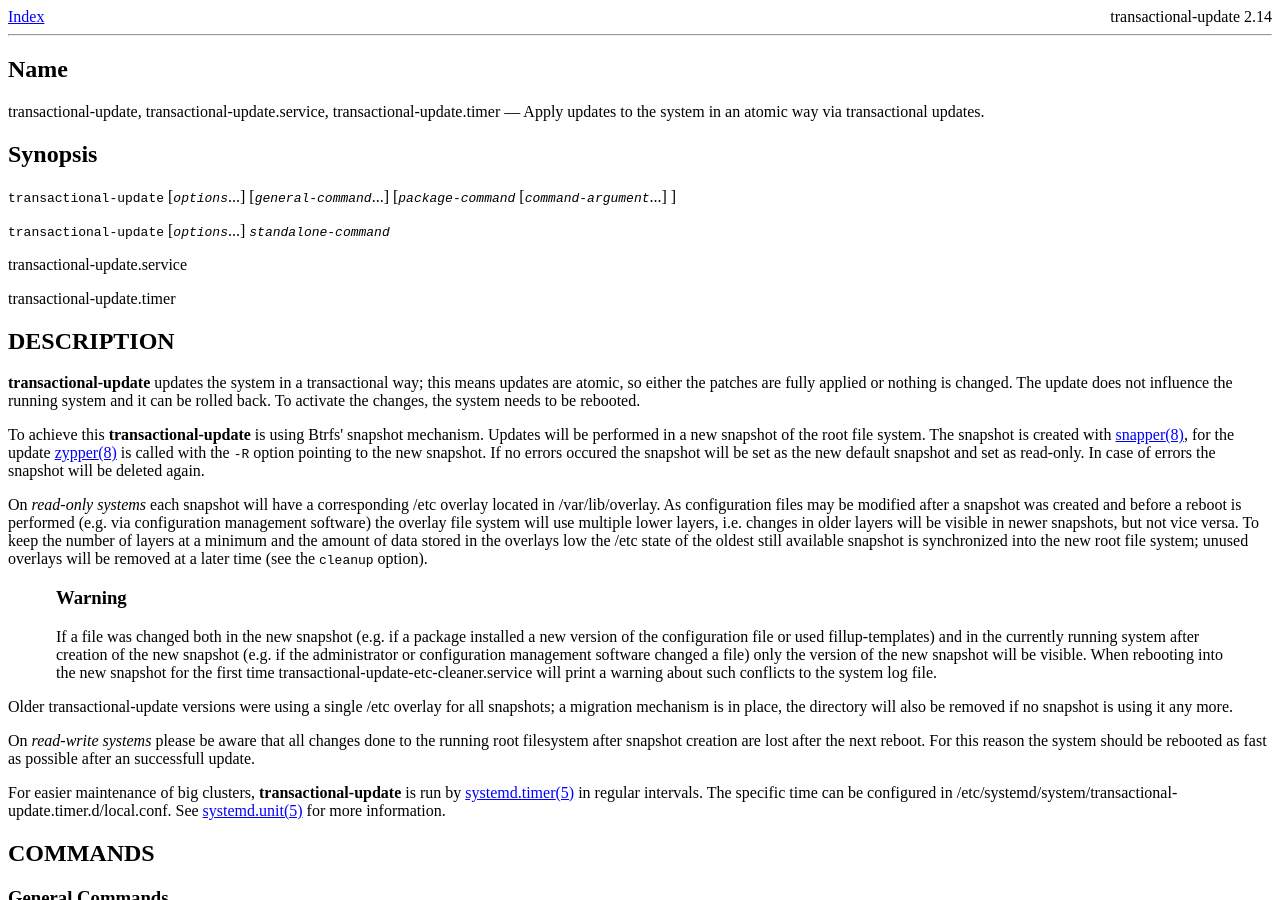
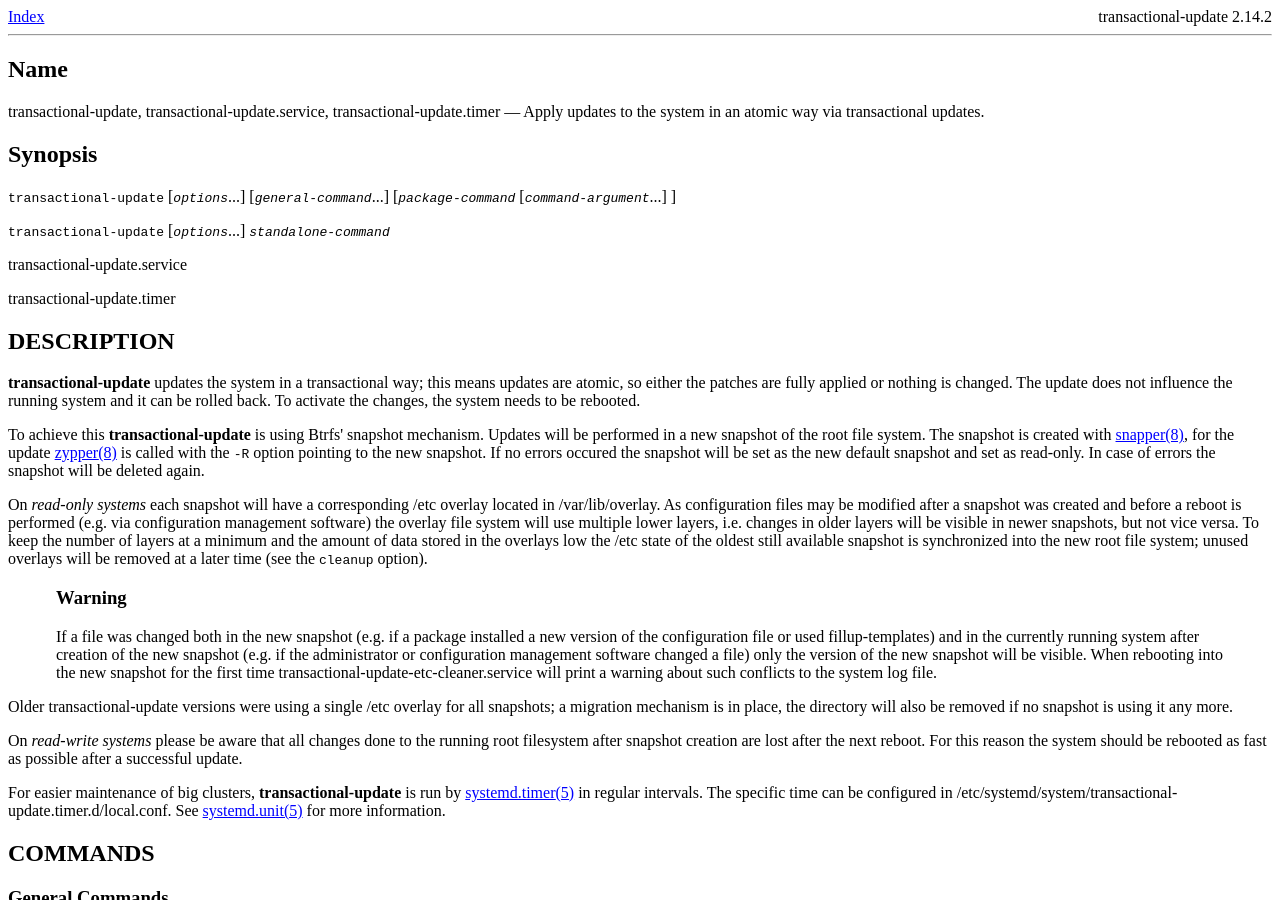
Before and after one commit to kubic-project/kubic-o-o, a Jekyll site: the page documentation/man-pages/transactional-update.8.html, which Jekyll copies as it is, in a window 1280 px wide and 900 px high. Built offline with Jekyll 4.4.1, drawn with Linux system fonts in a browser that asks for light colours.

Commit message:
Update documentation

```diff
--- a/documentation/man-pages/transactional-update.8.html
+++ b/documentation/man-pages/transactional-update.8.html
@@ -15,7 +15,7 @@
     h1:hover > a.headerlink, h2:hover > a.headerlink, h3:hover > a.headerlink, dt:hover > a.headerlink {
       visibility: visible;
     }
-  </style><a xmlns:ss="http://docbook.sf.net/xmlns/string.subst/1.0" xmlns:exsl="http://exslt.org/common" href="transactional-update.index.html">Index </a><span xmlns:ss="http://docbook.sf.net/xmlns/string.subst/1.0" xmlns:exsl="http://exslt.org/common" style="float:right">transactional-update 2.14</span><hr xmlns:ss="http://docbook.sf.net/xmlns/string.subst/1.0" xmlns:exsl="http://exslt.org/common"><div class="refentry"><a name="transactional-update.8"></a><div class="titlepage"></div><div class="refnamediv"><a name="name"></a><h2>Name</h2><p>transactional-update, transactional-update.service, transactional-update.timer — Apply updates to the system in an atomic way via transactional
+  </style><a xmlns:ss="http://docbook.sf.net/xmlns/string.subst/1.0" xmlns:exsl="http://exslt.org/common" href="transactional-update.index.html">Index </a><span xmlns:ss="http://docbook.sf.net/xmlns/string.subst/1.0" xmlns:exsl="http://exslt.org/common" style="float:right">transactional-update 2.14.2</span><hr xmlns:ss="http://docbook.sf.net/xmlns/string.subst/1.0" xmlns:exsl="http://exslt.org/common"><div class="refentry"><a name="transactional-update.8"></a><div class="titlepage"></div><div class="refnamediv"><a name="name"></a><h2>Name</h2><p>transactional-update, transactional-update.service, transactional-update.timer — Apply updates to the system in an atomic way via transactional
     updates.</p></div><div class="refsynopsisdiv"><a name="synopsis"></a><h2>Synopsis</h2><div class="cmdsynopsis"><p><code class="command">transactional-update</code>  [<em class="replaceable"><code>options</code></em>...] [<em class="replaceable"><code>general-command</code></em>...] [<em class="replaceable"><code>package-command</code></em>
          [<em class="replaceable"><code>command-argument</code></em>...]
       ]</p></div><div class="cmdsynopsis"><p><code class="command">transactional-update</code>  [<em class="replaceable"><code>options</code></em>...]  <em class="replaceable"><code>standalone-command</code></em> </p></div><p>transactional-update.service</p><p>transactional-update.timer</p></div><div class="refsect1"><a name="description"></a><h2 id="DESCRIPTION">DESCRIPTION<a class="headerlink" title="Permalink to this headline" href="#DESCRIPTION">¶</a></h2><p><span class="command"><strong>transactional-update</strong></span> updates the system
@@ -63,7 +63,7 @@ snapshot is using it any more.
 On <span class="emphasis"><em>read-write systems</em></span> please be aware that all changes
 done to the running root filesystem after snapshot creation are lost after the
 next reboot. For this reason the system should be rebooted as fast as possible
-after an successfull update.
+after a successful update.
 </p><p>For easier maintenance of big clusters,
 <span class="command"><strong>transactional-update</strong></span> is run by
 <a xmlns:ss="http://docbook.sf.net/xmlns/string.subst/1.0" xmlns:exsl="http://exslt.org/common" href="https://www.freedesktop.org/software/systemd/man/systemd.timer.html"><span class="citerefentry"><span class="refentrytitle">systemd.timer</span>(5)</span></a>
--- a/documentation/man-pages/transactional-update.conf.5.html
+++ b/documentation/man-pages/transactional-update.conf.5.html
@@ -15,7 +15,7 @@
     h1:hover > a.headerlink, h2:hover > a.headerlink, h3:hover > a.headerlink, dt:hover > a.headerlink {
       visibility: visible;
     }
-  </style><a xmlns:ss="http://docbook.sf.net/xmlns/string.subst/1.0" xmlns:exsl="http://exslt.org/common" href="transactional-update.index.html">Index </a><span xmlns:ss="http://docbook.sf.net/xmlns/string.subst/1.0" xmlns:exsl="http://exslt.org/common" style="float:right">transactional-update 2.14</span><hr xmlns:ss="http://docbook.sf.net/xmlns/string.subst/1.0" xmlns:exsl="http://exslt.org/common"><div class="refentry"><a name="transactional-update.conf.5"></a><div class="titlepage"></div><div class="refnamediv"><h2>Name</h2><p>transactional-update.conf — transactional-update configuration file</p></div><div class="refsynopsisdiv"><h2>Synopsis</h2><p>/etc/transactional-update.conf</p></div><div class="refsect1"><a name="id-1.5"></a><h2 id="Description">Description<a class="headerlink" title="Permalink to this headline" href="#Description">¶</a></h2><p>This configuration file controls and defines the behaviour of
+  </style><a xmlns:ss="http://docbook.sf.net/xmlns/string.subst/1.0" xmlns:exsl="http://exslt.org/common" href="transactional-update.index.html">Index </a><span xmlns:ss="http://docbook.sf.net/xmlns/string.subst/1.0" xmlns:exsl="http://exslt.org/common" style="float:right">transactional-update 2.14.2</span><hr xmlns:ss="http://docbook.sf.net/xmlns/string.subst/1.0" xmlns:exsl="http://exslt.org/common"><div class="refentry"><a name="transactional-update.conf.5"></a><div class="titlepage"></div><div class="refnamediv"><h2>Name</h2><p>transactional-update.conf — transactional-update configuration file</p></div><div class="refsynopsisdiv"><h2>Synopsis</h2><p>/etc/transactional-update.conf</p></div><div class="refsect1"><a name="id-1.5"></a><h2 id="Description">Description<a class="headerlink" title="Permalink to this headline" href="#Description">¶</a></h2><p>This configuration file controls and defines the behaviour of
     <a xmlns:ss="http://docbook.sf.net/xmlns/string.subst/1.0" xmlns:exsl="http://exslt.org/common" href="transactional-update.8.html"><span class="citerefentry"><span class="refentrytitle">transactional-update</span>(8)</span></a>.</p><p>The transactional-update.conf file uses shell
     style assignments, e.g. <code class="code">PARAMETER=value</code>.</p><p>A reference file (also used for reading the default values) can be
     found in
```
Also changed, not shown: documentation/man-pages/transactional-update.index.html (+1 -1 lines).
